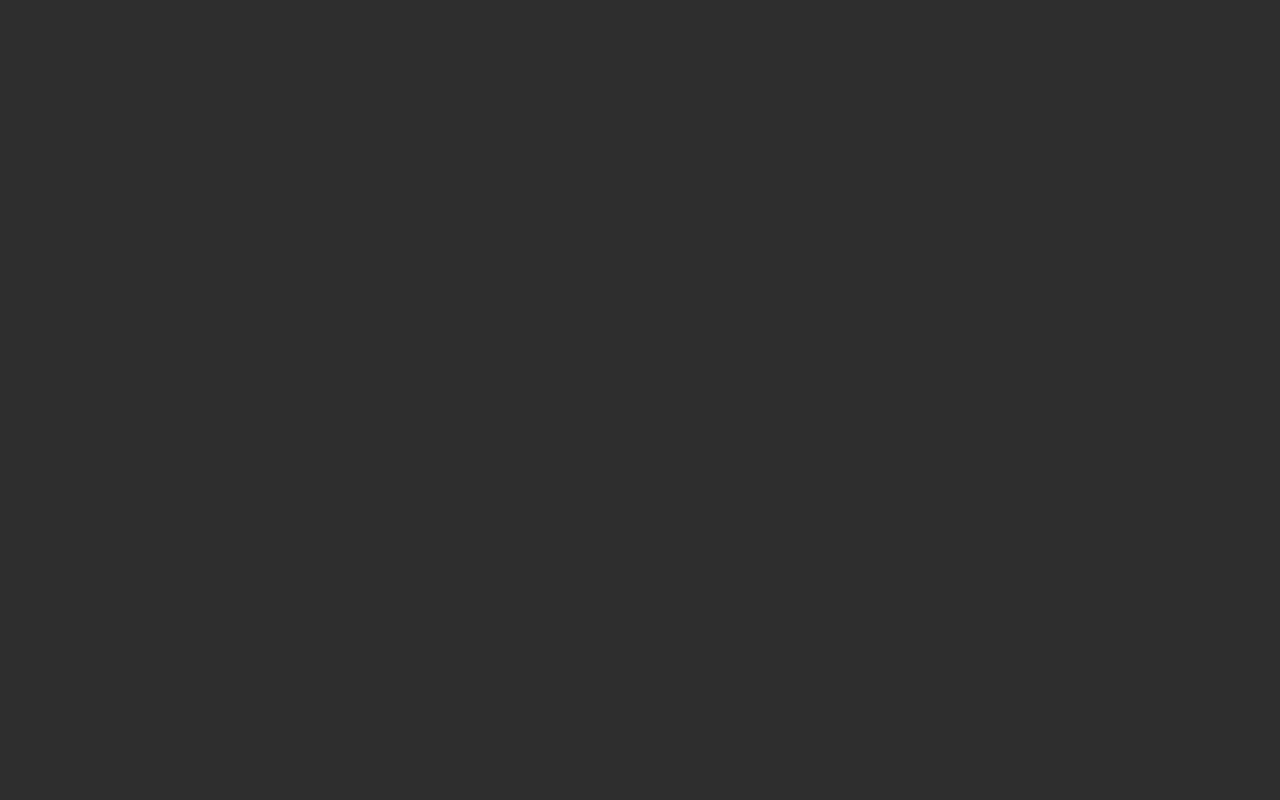
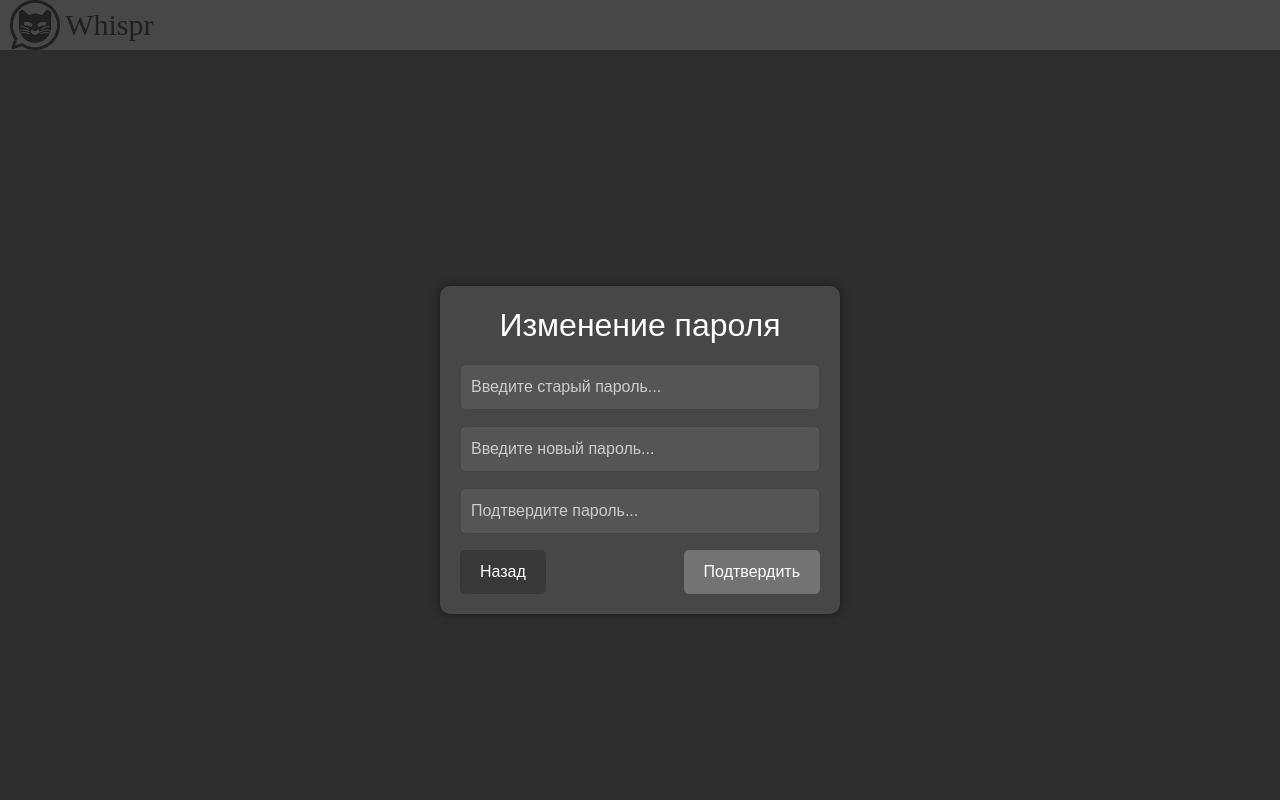
Before and after one commit to Tensai22/whispr_frontend, a React (Create React App) app: page /changeprofilepassword in a window 1280 px wide. Before the commit this address had no page. Shown: the top 800 px of the page. Built offline with nearby package versions, Linux system fonts and the light colour scheme.

Commit message:
Merge remote-tracking branch 'origin/master'
# Conflicts:
#	src/App.js

```diff
--- a/src/App.js
+++ b/src/App.js
@@ -5,8 +5,9 @@ import Login from './authorization/Login';
 import Register from "./authorization/Registration";
 import ForgotPasswordPage from "./authorization/ResetPassword";
 import ChatDesign from "./components/ChatDesign";
-import ChangePassword from "./components/ChangePassword";
+import ChangePassword from "./components/ChangeResetPassword";
 import WelcomePage from "./components/WelcomePage";
+import ChangeProfilePasswordForm from "./components/ChangeProfilePassword";
 
 const Router = ReactRouterDOM.BrowserRouter;
 const Route = ReactRouterDOM.Route;
@@ -32,6 +33,7 @@ const App = () => {
                 <Route path="/login" element={<Login/>}/>
                 <Route path="/changepassword" element={<ChangePassword/>}/>
                 <Route path="/welcomepage" element={<WelcomePage/>}/>
+                <Route path="/changeprofilepassword" element={<ChangeProfilePasswordForm/>}/>
             </Routes>
         </Router>
     );
--- /dev/null
+++ b/src/components/ChangeProfilePassword.js
@@ -0,0 +1,106 @@
+import React, { useState } from 'react';
+import 'bootstrap/dist/css/bootstrap.min.css';
+import '../css/change_password.css'; // Подключаем стили
+import { useForm } from 'react-hook-form';
+import axios from 'axios';
+import { useNavigate } from 'react-router-dom';
+import Header from "./Header";
+import Footer from "./Footer";
+
+const ChangeProfilePasswordForm = () => {
+    const navigate = useNavigate();
+    const [successMessage, setSuccessMessage] = useState('');
+    const [errorMessage, setErrorMessage] = useState('');
+    const { register, handleSubmit, formState: { errors }, watch, reset } = useForm();
+
+    const onSubmit = async (data) => {
+        try {
+            const response = await axios.post("http://localhost:8000/api/change_password/", data, {
+                headers: {
+                    'X-CSRFToken': getCookie('csrftoken')
+                }
+            });
+            reset();
+            setSuccessMessage("Пароль успешно изменён!");
+        } catch (error) {
+            console.log(error);
+            setErrorMessage("Ошибка изменения пароля!");
+        }
+    };
+
+    function getCookie(name) {
+        let cookieValue = null;
+        if (document.cookie && document.cookie !== '') {
+            const cookies = document.cookie.split(';');
+            for (let i = 0; i < cookies.length; i++) {
+                const cookie = cookies[i].trim();
+                if (cookie.substring(0, name.length + 1) === (name + '=')) {
+                    cookieValue = decodeURIComponent(cookie.substring(name.length + 1));
+                    break;
+                }
+            }
+        }
+        return cookieValue;
+    }
+
+    const goBack = () => {
+        navigate('/login');
+    };
+
+    return (
+        <div>
+            <Header/>
+            <div className="container d-flex flex-column justify-content-center align-items-center vh-100">
+                <div className="change-password-form">
+                    <h2>Изменение пароля</h2>
+                    <form onSubmit={handleSubmit(onSubmit)}>
+                        <input
+                            type="password"
+                            className="form-control mb-3"
+                            placeholder="Введите старый пароль..."
+                            {...register('oldPassword', {
+                                required: 'Старый пароль обязателен'
+                            })}
+                        />
+                        {errors.oldPassword && <span className="text-danger">{errors.oldPassword.message}</span>}
+
+                        <input
+                            type="password"
+                            className="form-control mb-3"
+                            placeholder="Введите новый пароль..."
+                            {...register('newPassword', {
+                                required: 'Новый пароль обязателен',
+                                minLength: {
+                                    value: 8,
+                                    message: 'Пароль должен быть не менее 8 символов'
+                                }
+                            })}
+                        />
+                        {errors.newPassword && <span className="text-danger">{errors.newPassword.message}</span>}
+
+                        <input
+                            type="password"
+                            className="form-control mb-3"
+                            placeholder="Подтвердите пароль..."
+                            {...register('confirmPassword', {
+                                required: 'Подтверждение пароля обязательно',
+                                validate: value =>
+                                    value === watch('newPassword') || 'Пароли не совпадают'
+                            })}
+                        />
+                        {errors.confirmPassword && <span className="text-danger">{errors.confirmPassword.message}</span>}
+
+                        <div className="buttons d-flex justify-content-between">
+                            <button type="button" className="btn btn-secondary" onClick={goBack}>Назад</button>
+                            <button type="submit" className="btn btn-primary">Подтвердить</button>
+                        </div>
+                        {successMessage && <div className="alert alert-success mt-3">{successMessage}</div>}
+                        {errorMessage && <div className="alert alert-danger mt-3">{errorMessage}</div>}
+                    </form>
+                </div>
+            </div>
+            <Footer/>
+        </div>
+    );
+};
+export default ChangeProfilePasswordForm;
--- a/src/components/ChangePassword.js
+++ b/src/components/ChangeResetPassword.js
@@ -52,7 +52,7 @@ const ChangePasswordForm = () => {
             <Header/>
         <div className="container d-flex flex-column justify-content-center align-items-center vh-100">
             <div className="change-password-form">
-                <h2>Изменение пароля</h2>
+                <h2>Подтверждения смены пароля</h2>
                 <form onSubmit={handleSubmit(onSubmit)}>
                     <input
                         type="password"
--- a/src/components/WelcomePage.js
+++ b/src/components/WelcomePage.js
@@ -3,7 +3,7 @@ import 'bootstrap/dist/css/bootstrap.min.css';
 import Header from './Header';
 import Footer from './Footer';
 import '../css/welcome_page.css';
-import WhisprLogo from '../assets/Whispr_logo.png';
+import WhisprLogo from '../assets/Whispr_logo_White.png';
 import { useNavigate } from 'react-router-dom';
 
 const WelcomePage = () => {
```
